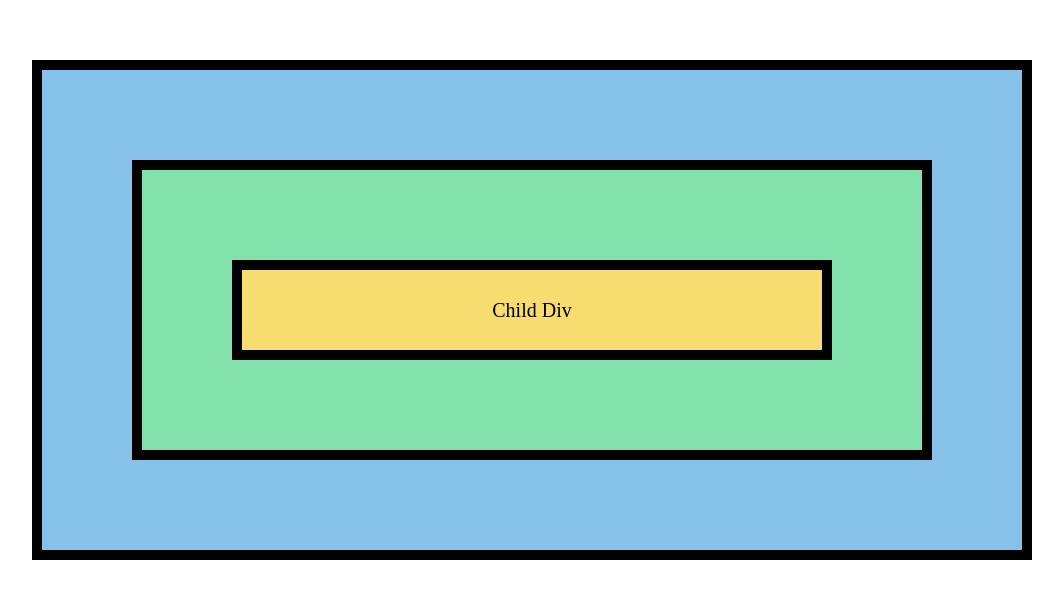
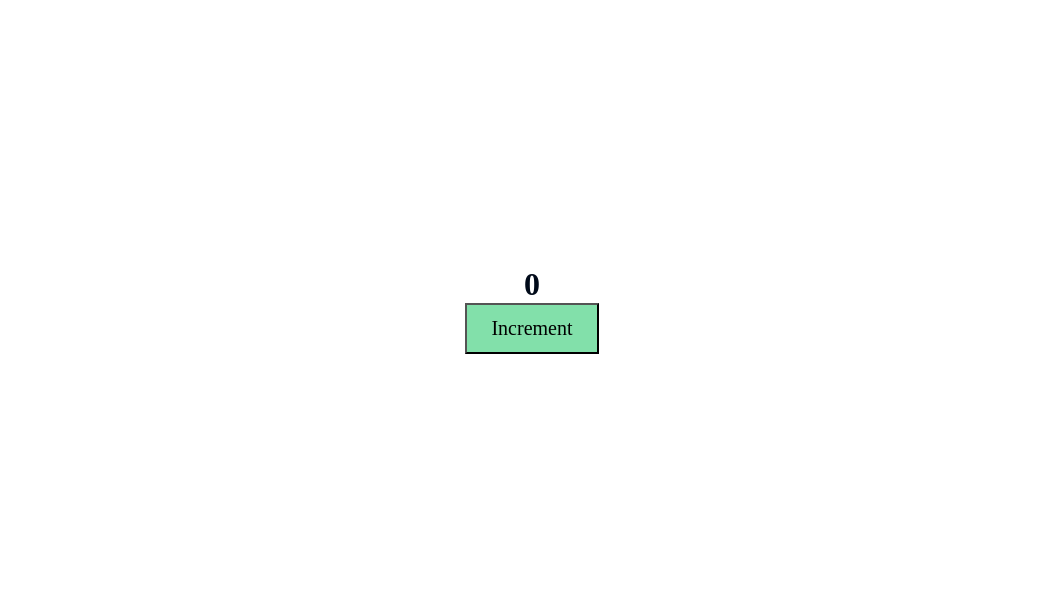
Before and after one commit to dipeshjoshi4/Thapa-React, a React (Vite) app in the folder react-thapa-first/: page / in a window 1280 px wide. Shown: the part 106-704 px from the top of the page, without its empty margins (108-1171 px from the left). Built offline with nearby package versions, Linux system fonts and the light colour scheme.

Commit message:
26 state add

```diff
--- a/react-thapa-first/src/App.jsx
+++ b/react-thapa-first/src/App.jsx
@@ -3,16 +3,20 @@
 // import Profile from "./components/Profile";
 // import "./components/Netflix.css"
 // import "./components/Netflix.module.css";
-
 // import { EventHandling } from "./components/EventHandling";
 // import { EventProps } from "./components/EventProps";
+// cd
 import { EventPropagation } from "./components/EventPropagation";
+
+import "./components/EV.css";
+import { State } from "./components/hooks/State";
 
 
 export const App = () => {
   return (
     <section className="container">
-      <EventPropagation/>
+      <State />
+      {/* <EventPropagation /> */}
       {/* <EventProps/> */}
       {/* <EventHandling /> */}
       {/* <h1 className="card-heading">List Of Best Netflix Series</h1> */}
--- a/react-thapa-first/src/components/EV.css
+++ b/react-thapa-first/src/components/EV.css
@@ -2,6 +2,7 @@
   height: 80vh;
   width: 100%;
   display: flex;
+  flex-direction: column;
   justify-content: center;
   align-items: center;
 }
--- /dev/null
+++ b/react-thapa-first/src/components/hooks/State.jsx
@@ -0,0 +1,17 @@
+export const State = () => {
+
+    let value = 0;
+    const handleButtonClick = () => {
+        value++;
+        console.log(value)
+    }
+
+    return (
+        <>
+            <section className="main-div">
+                <h1>{value}</h1>
+                <button onClick={handleButtonClick}>Increment</button>
+            </section>
+        </>
+    )
+}
```
Also changed, not shown: 1 other file (tests, documents, lock files or other folders).
